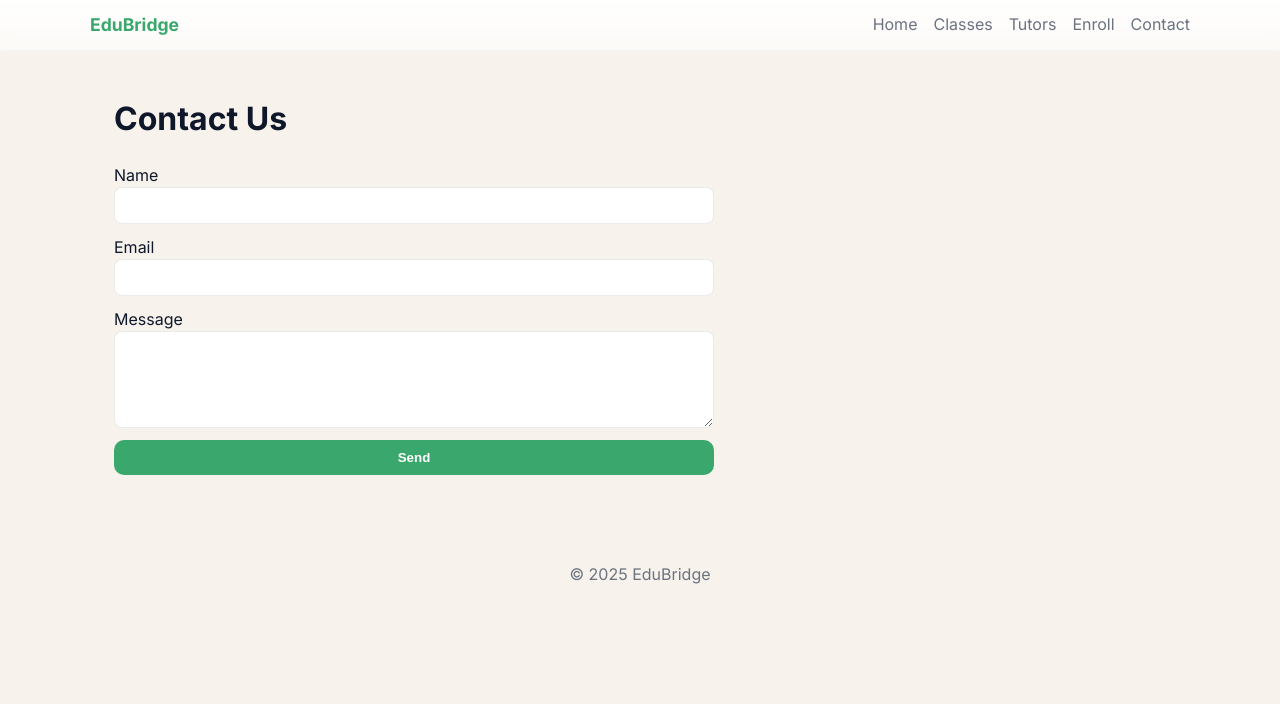
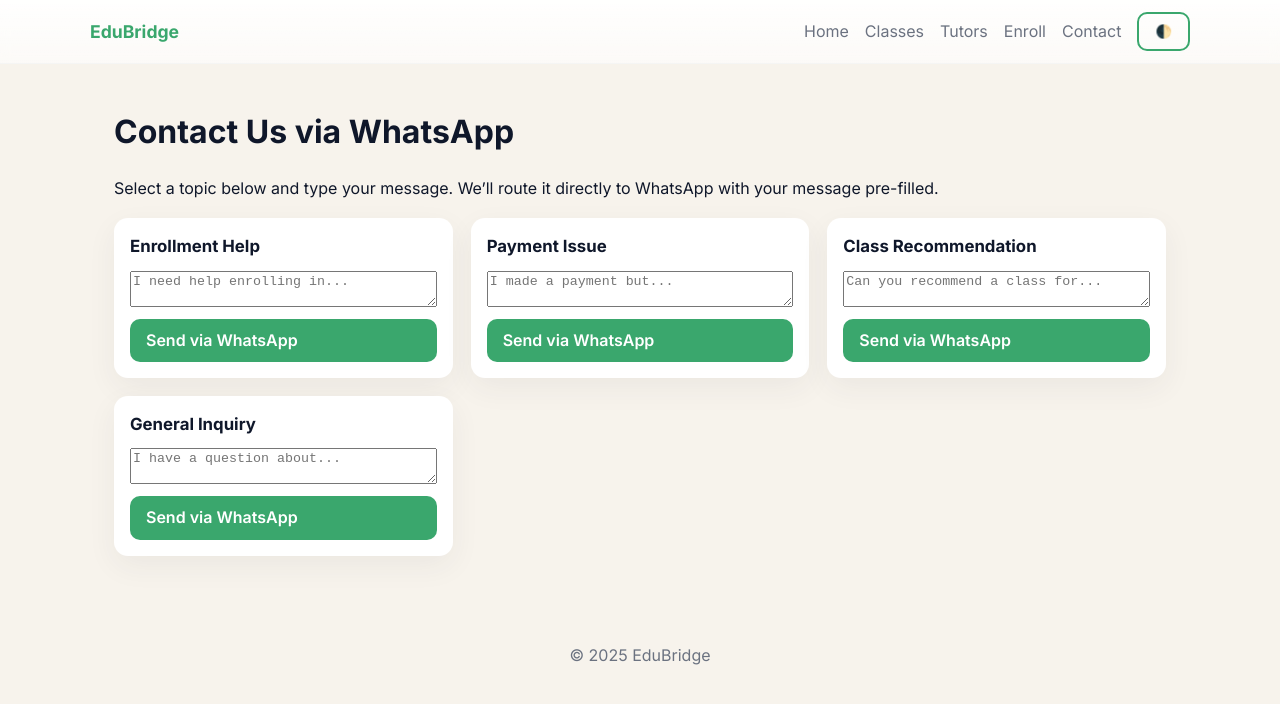
Before and after one commit to talk2klyro/online-sheikh, a plain HTML site: page contact.html in a window 1280 px wide. Drawn offline with Linux system fonts and the light colour scheme.

Commit message:
Update contact.html

```diff
--- a/contact.html
+++ b/contact.html
@@ -4,34 +4,66 @@
   <meta charset="utf-8" />
   <meta name="viewport" content="width=device-width,initial-scale=1" />
   <title>Contact — EduBridge</title>
+  <meta name="description" content="Reach out to EduBridge via WhatsApp for support, inquiries, or feedback.">
+  <meta name="theme-color" content="#3aa76d" />
+
+  <!-- Fonts & Styles -->
   <link href="https://fonts.googleapis.com/css2?family=Inter:wght@300;400;600;700&display=swap" rel="stylesheet">
   <link rel="stylesheet" href="assets/css/style.css">
   <link rel="stylesheet" href="assets/css/components.css">
+
+  <!-- Scripts -->
   <script type="module" src="assets/js/main.js" defer></script>
 </head>
 <body>
   <header class="site-header">
     <div class="container header-inner">
       <a class="brand" href="index.html">EduBridge</a>
-      <nav class="main-nav">
+      <button class="hamburger" aria-label="Toggle menu" onclick="document.querySelector('.main-nav').classList.toggle('open')">☰</button>
+      <nav class="main-nav" aria-label="Main navigation">
         <a href="index.html">Home</a>
         <a href="classes.html">Classes</a>
         <a href="tutors.html">Tutors</a>
         <a href="enroll.html">Enroll</a>
         <a href="contact.html">Contact</a>
+        <button id="toggle-dark" class="btn btn-secondary" title="Toggle dark mode">🌓</button>
       </nav>
     </div>
   </header>
 
   <main class="container">
-    <h1>Contact Us</h1>
-    <!-- Quick contact using JotForm action url -->
-    <form action="https://form.jotform.com/YOUR_CONTACT_FORM_ID" method="post" target="_blank" class="contact-form">
-      <label>Name <input name="name" required></label>
-      <label>Email <input name="email" type="email" required></label>
-      <label>Message <textarea name="message" rows="5"></textarea></label>
-      <button class="btn btn-primary">Send</button>
-    </form>
+    <h1>Contact Us via WhatsApp</h1>
+    <p>Select a topic below and type your message. We’ll route it directly to WhatsApp with your message pre-filled.</p>
+
+    <div class="classes-grid">
+      <!-- Card 1 -->
+      <div class="card">
+        <h3>Enrollment Help</h3>
+        <textarea placeholder="I need help enrolling in..." class="msg-input"></textarea>
+        <a class="btn btn-primary whatsapp-btn" target="_blank">Send via WhatsApp</a>
+      </div>
+
+      <!-- Card 2 -->
+      <div class="card">
+        <h3>Payment Issue</h3>
+        <textarea placeholder="I made a payment but..." class="msg-input"></textarea>
+        <a class="btn btn-primary whatsapp-btn" target="_blank">Send via WhatsApp</a>
+      </div>
+
+      <!-- Card 3 -->
+      <div class="card">
+        <h3>Class Recommendation</h3>
+        <textarea placeholder="Can you recommend a class for..." class="msg-input"></textarea>
+        <a class="btn btn-primary whatsapp-btn" target="_blank">Send via WhatsApp</a>
+      </div>
+
+      <!-- Card 4 -->
+      <div class="card">
+        <h3>General Inquiry</h3>
+        <textarea placeholder="I have a question about..." class="msg-input"></textarea>
+        <a class="btn btn-primary whatsapp-btn" target="_blank">Send via WhatsApp</a>
+      </div>
+    </div>
   </main>
 
   <footer class="site-footer">
@@ -40,6 +72,26 @@
     </div>
   </footer>
 
-  <script>document.getElementById('year5').textContent = new Date().getFullYear();</script>
+  <script>
+    // Set current year
+    document.getElementById('year5').textContent = new Date().getFullYear();
+
+    // Dark mode toggle
+    document.getElementById('toggle-dark').addEventListener('click', () => {
+      document.body.classList.toggle('dark-mode');
+    });
+
+    // WhatsApp integration
+    const buttons = document.querySelectorAll('.whatsapp-btn');
+    buttons.forEach(btn => {
+      btn.addEventListener('click', e => {
+        const card = btn.closest('.card');
+        const input = card.querySelector('.msg-input').value.trim();
+        const encoded = encodeURIComponent(input || "Hello, I need help with EduBridge.");
+        const phone = '2349012728201'; // Replace with your WhatsApp number
+        btn.href = `https://wa.me/${phone}?text=${encoded}`;
+      });
+    });
+  </script>
 </body>
-    </html>
+  </html>
```
